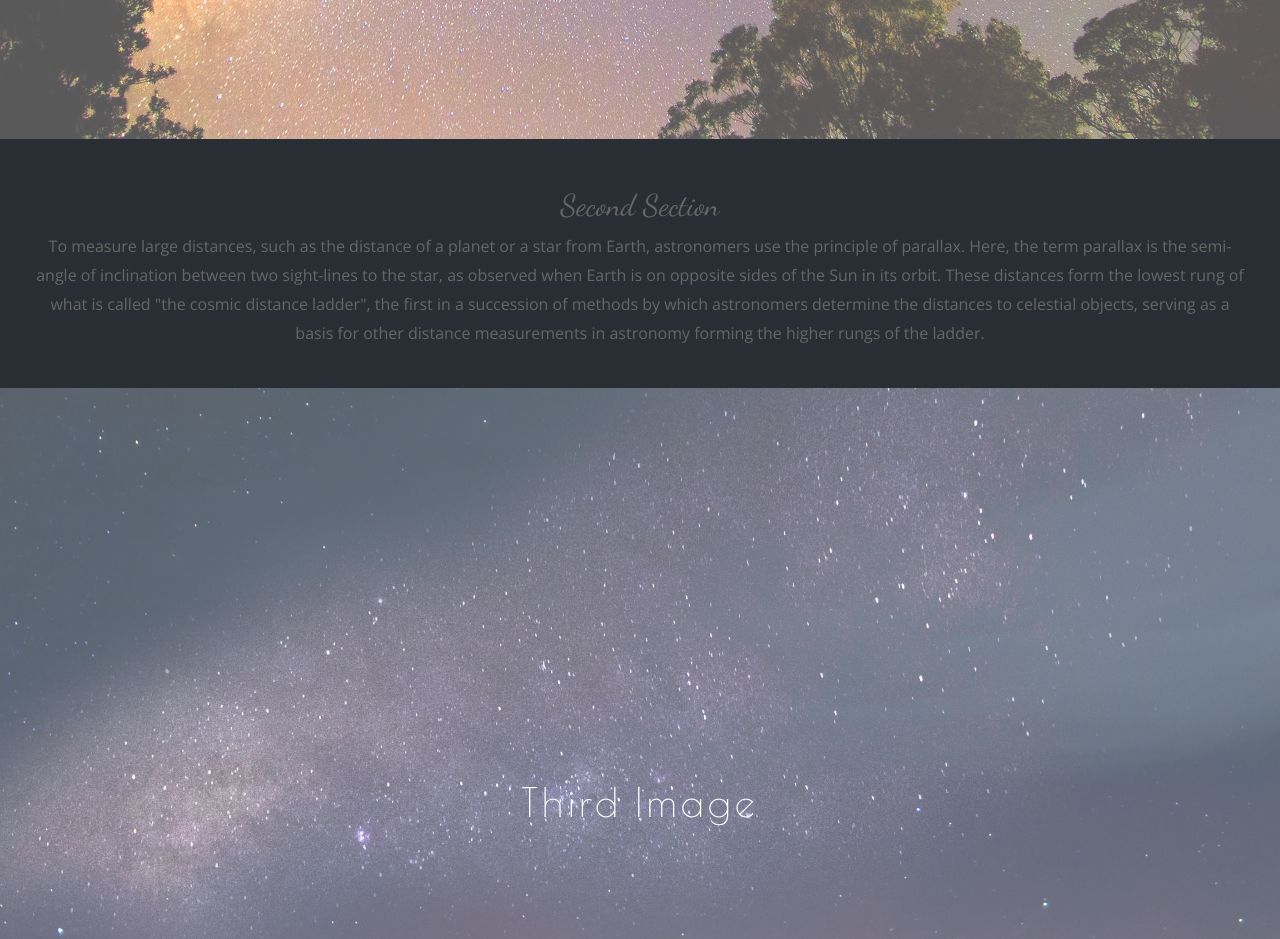
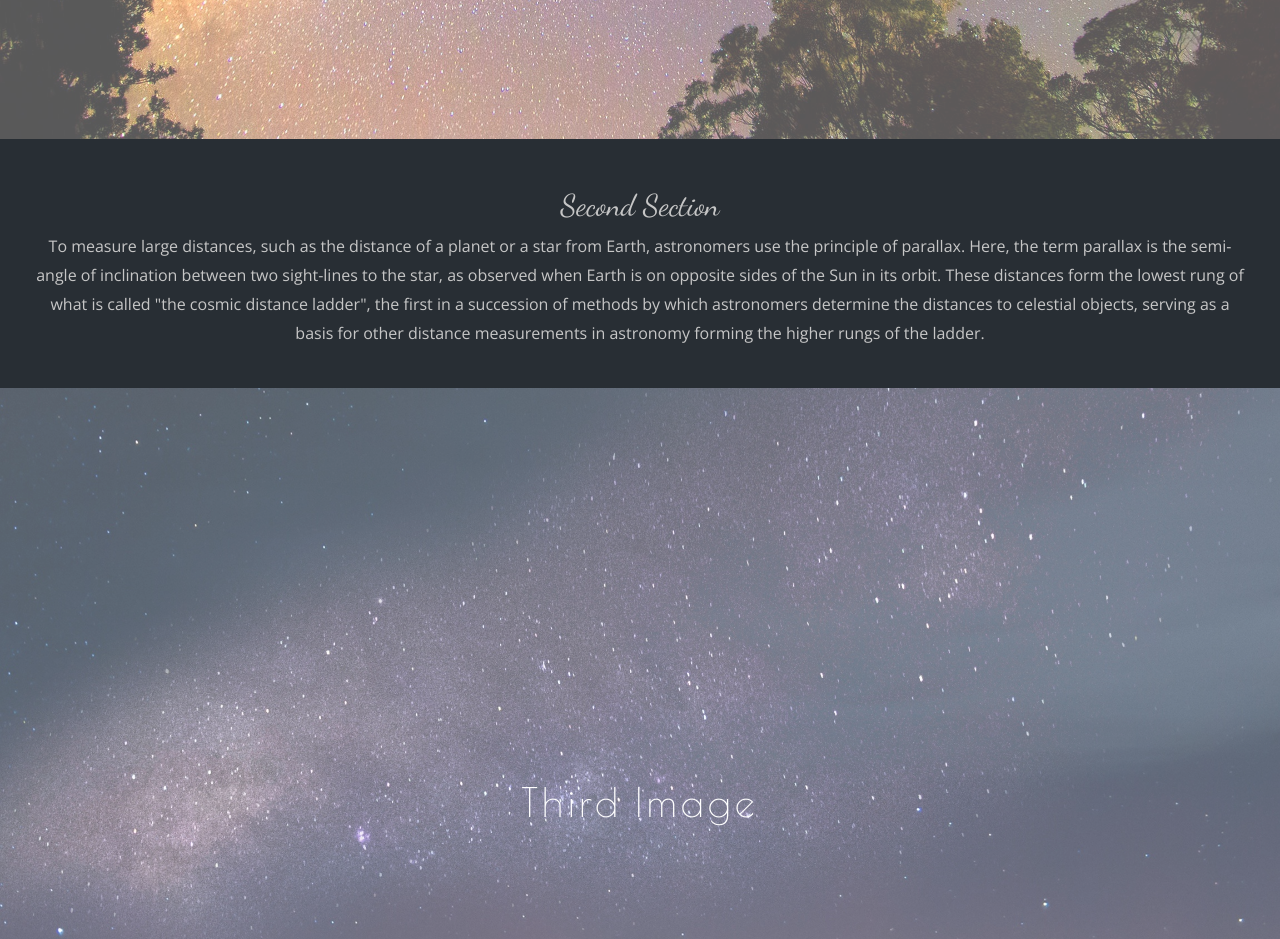
Before and after one commit to Archiie/parallax, a plain HTML site: page index.html in a window 1280 px wide. Shown: the part 1680-2619 px from the top of the page. Drawn offline with nearby package versions, Linux system fonts and the light colour scheme.

Commit message:
modified font colour

```diff
--- a/css/style.css
+++ b/css/style.css
@@ -70,6 +70,7 @@ h2 {
 }
 .section-dark {
 	background-color: #282E34;
+	color: #C6C6C6; /*#DDD*/
 }
 
 
```
